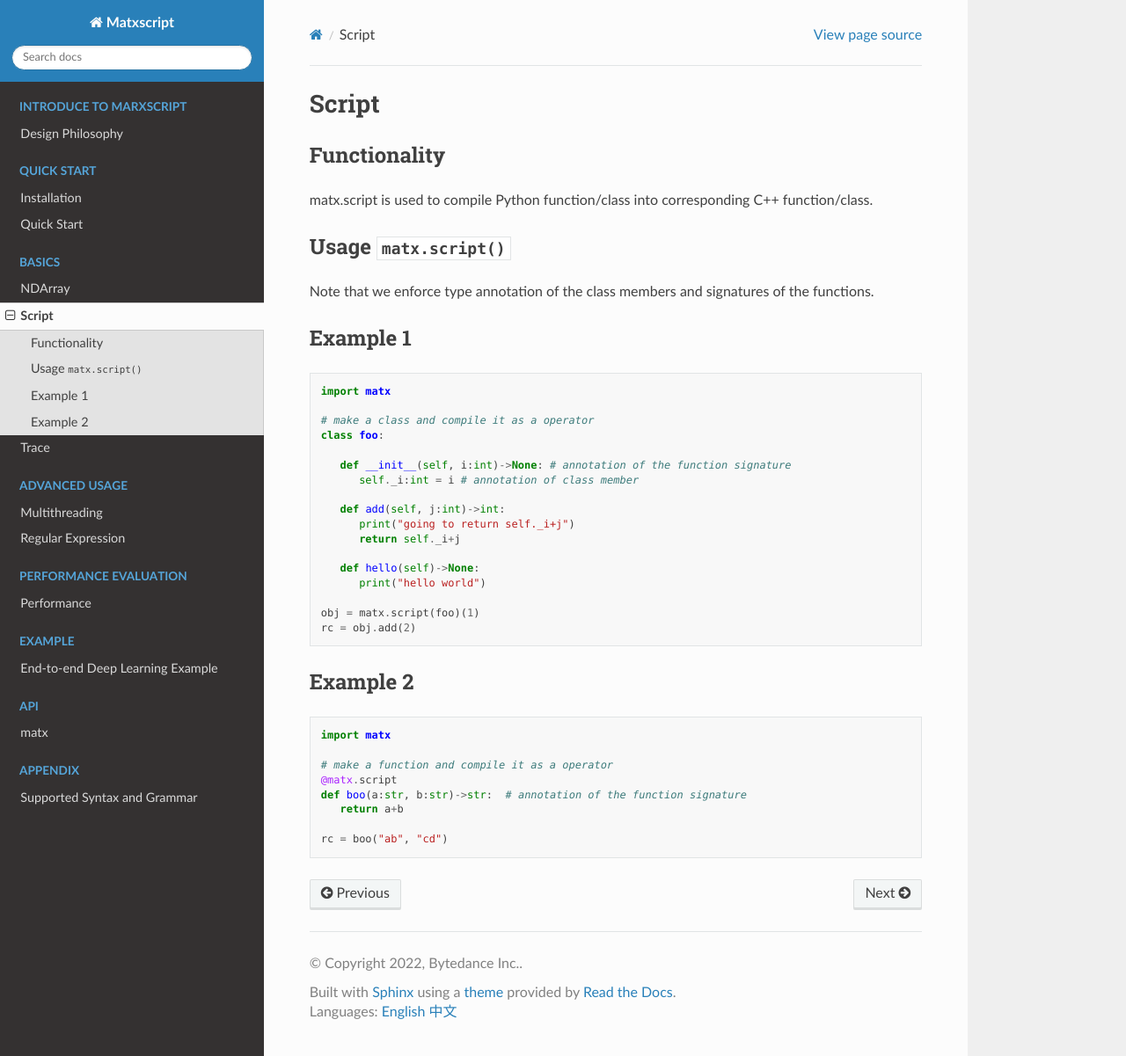
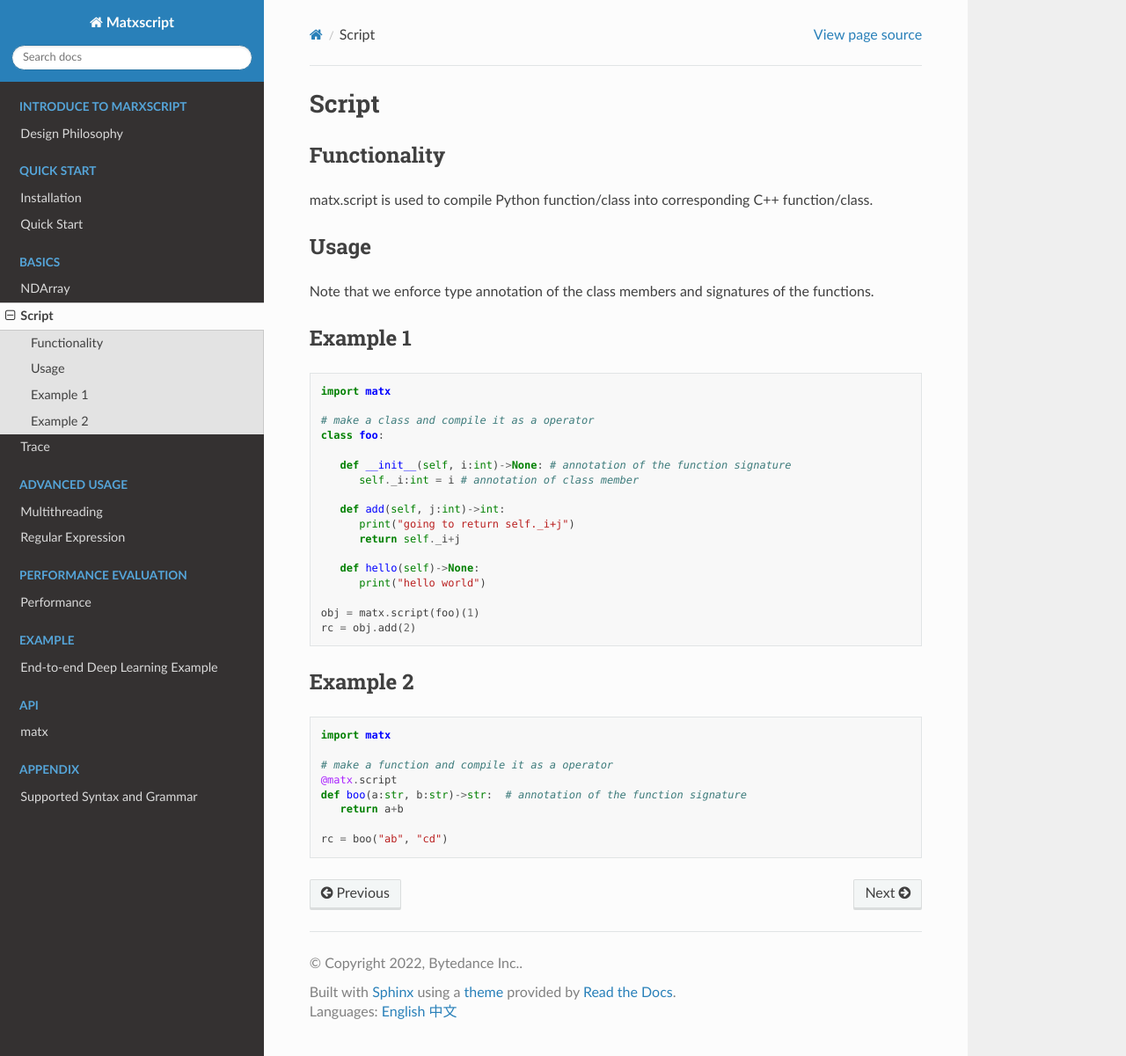
Before and after one commit to bytedance/matxscript, a Sphinx documentation site: the page built from docs/source/tutorial_doc/script.rst, in a window 1280 px wide and 1201 px high. Shown: the whole window at 88% size. Built offline with Sphinx 7.4.7 and the Read the Docs theme 2.0.0, drawn with Linux system fonts in a browser that asks for light colours; formulas are drawn with MathJax 3.

```diff
--- a/docs/source/tutorial_doc/script.rst
+++ b/docs/source/tutorial_doc/script.rst
@@ -10,7 +10,7 @@
 matx.script is used to compile Python function/class into corresponding C++ function/class.
 
 ********************************************
-Usage  :meth:`matx.script`
+Usage
 ********************************************
 Note that we enforce type annotation of the class members and signatures of the functions.
 
```
Also changed, not shown: 18 other files.
